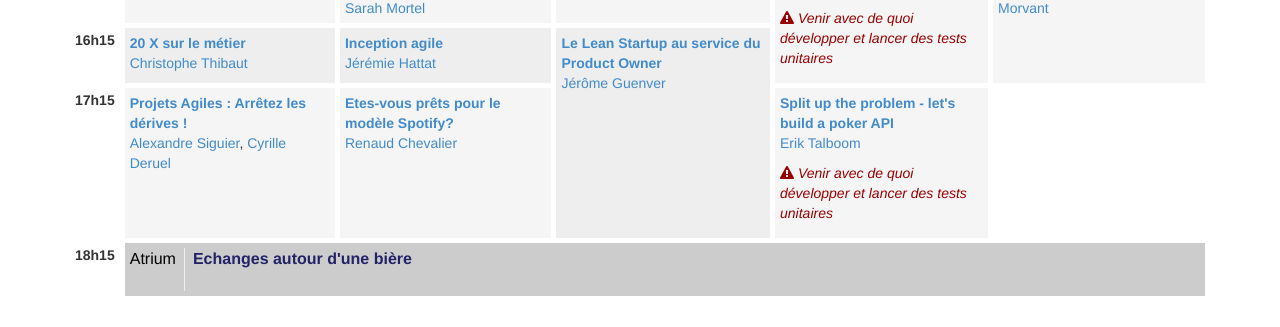
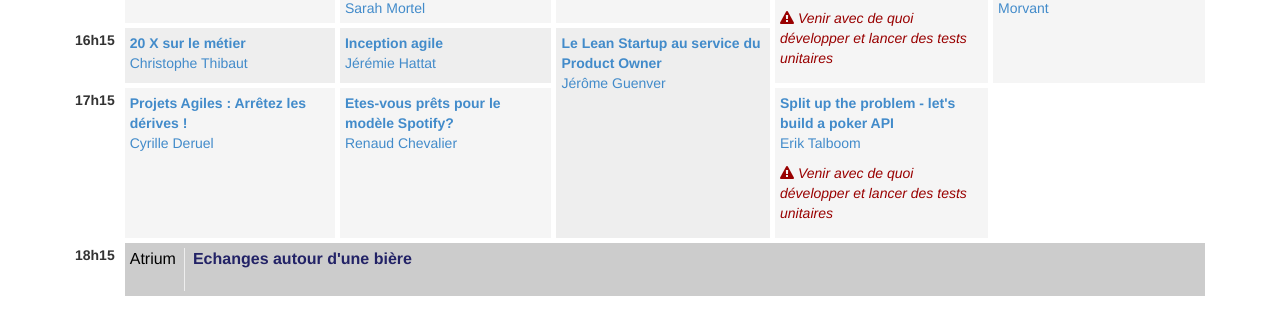
Before and after one commit to jak78/agile-tour-lille-2017, a Jekyll site: the page built from 00-schedule.html, in a window 1280 px wide and 1250 px high. Shown: the part 828-1155 px from the top of the window. Built offline with Jekyll 4.4.1, drawn with Linux system fonts in a browser that asks for light colours; nearby versions of some CDN libraries.

Commit message:
correction next talk in index.html

```diff
--- a/_data/schedule.yml
+++ b/_data/schedule.yml
@@ -193,7 +193,7 @@
   - hour: 17h15
     content:
       - subject: "Projets Agiles : Arrêtez les dérives !"
-        speaker: Alexandre Siguier, Cyrille Deruel
+        speaker: Cyrille Deruel
         description: En 2014, l'Agilité est mainstream, tous les projets sont Agiles (ou presque tous), les rituels sont là (démo, rétro, planning game & co), le management visuel est visible de tous… Néanmoins les résultats ne sont pas là; les utilisateurs ne sont pas satisfaits, les développeurs sont démotivés et les DSI commencent à regretter leur choix.
                      </p><p>
                      A travers l'analyse d'une dizaine de projets sur une période de 2 ans, je vous proposerais les origines de ces dérives mais surtout les drivers qui permettent aux clients, développeurs et DSI de connaitre la température de leur projet et la cause générique de ces échecs."
--- a/index.html
+++ b/index.html
@@ -21,7 +21,7 @@
 <div class="container slots">
     {% for part in site.data.schedule %}
     {% for slot in part %}
-    <div id="slot-{{slot.hour }}" class="conference-slot hidden">
+    <div id="slot-{{slot.hour| split:'h'|first }}" class="conference-slot hidden">
         <div><h2>Prochaines conférences à {{ slot.hour }} h</h2></div>
 
         <div class="slot row">
```
